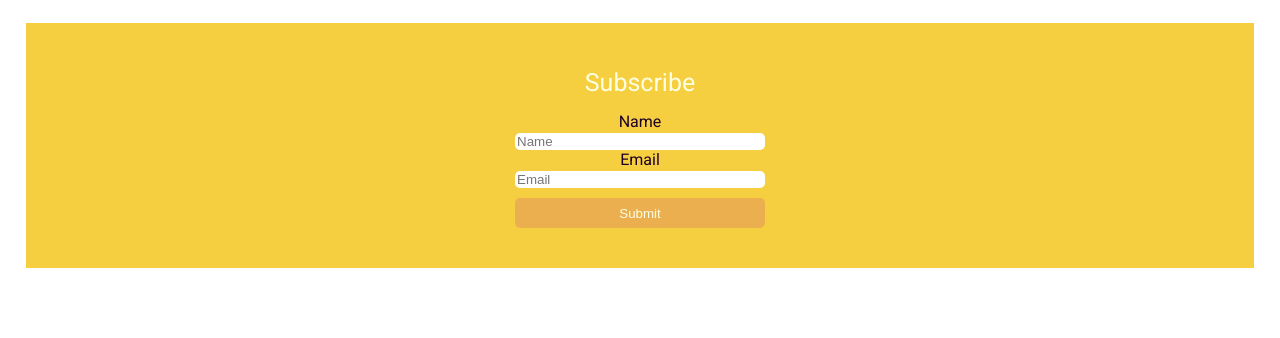
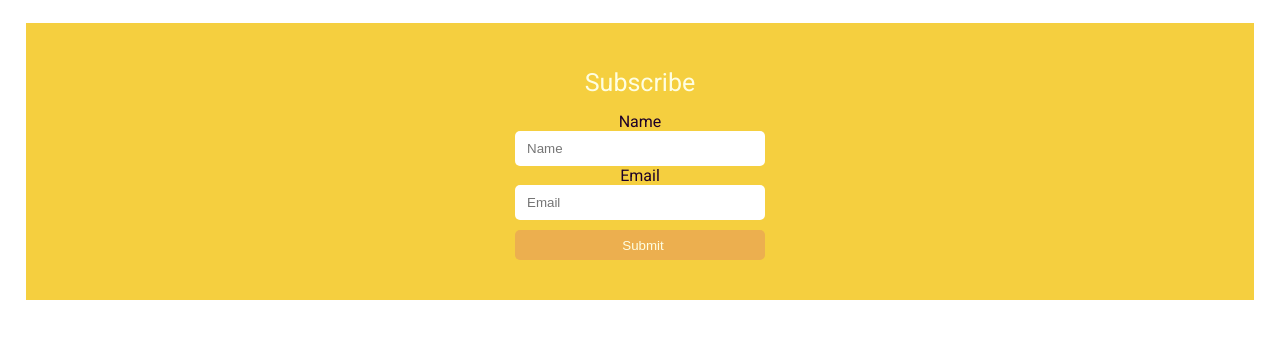
Before and after one commit to scareycs/NubianYogi, a plain HTML site: page index.html in a window 1280 px wide. Shown: the part 6457-6795 px from the top of the page. Drawn offline with nearby package versions, Linux system fonts and the light colour scheme.

Commit message:
Update index.css

```diff
--- a/index.css
+++ b/index.css
@@ -128,9 +128,11 @@ section {
 }
 
 .subscription input{
-	width: 100%;
-  border-radius: 5px;
-  border: transparent;
+	height: 35px;
+    padding-left: 12px;
+    width: 100%;
+    border-radius: 5px;
+    border: transparent;
 }
 
 #submit {
```
